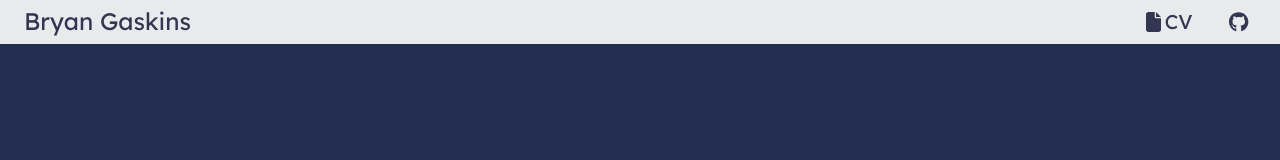
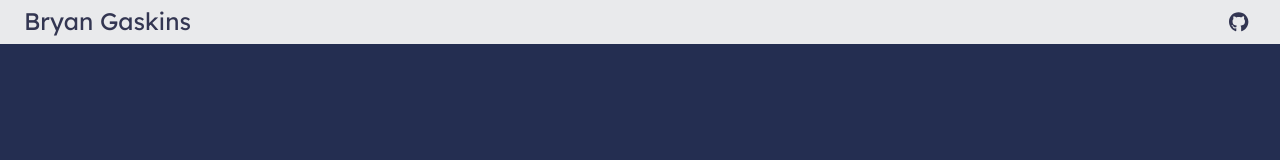
Before and after one commit to bgaskins/portfolio, an Angular app: page / in a window 1280 px wide. Shown: the top 160 px of the page. Built offline with nearby package versions, Linux system fonts and the light colour scheme.

Commit message:
Deleted cv link in header

```diff
--- a/src/app/header/header.component.html
+++ b/src/app/header/header.component.html
@@ -1,11 +1,8 @@
 <header>
     <nav class="navbar navbar-expand-sm fixed-top">
         <div class="container-fluid">
-            <a class="nav-link active" href="/home"><h4>Bryan Gaskins</h4></a>
+            <a class="nav-link active" href="#"><h4>Bryan Gaskins</h4></a>
             <ul class="nav">
-                <li class="nav-item">
-                    <a class="nav-link active" href="/cv"><fa-icon class="fa-solid fa-1x p-1" [icon]="faFile"></fa-icon>CV</a>
-                </li>
                 <li class="nav-item">
                     <a class="nav-link active" href="https://github.com/bgaskins"><fa-icon class="fa-solid fa-1x p-1" [icon]="faGithub"></fa-icon></a>
                 </li>
```
